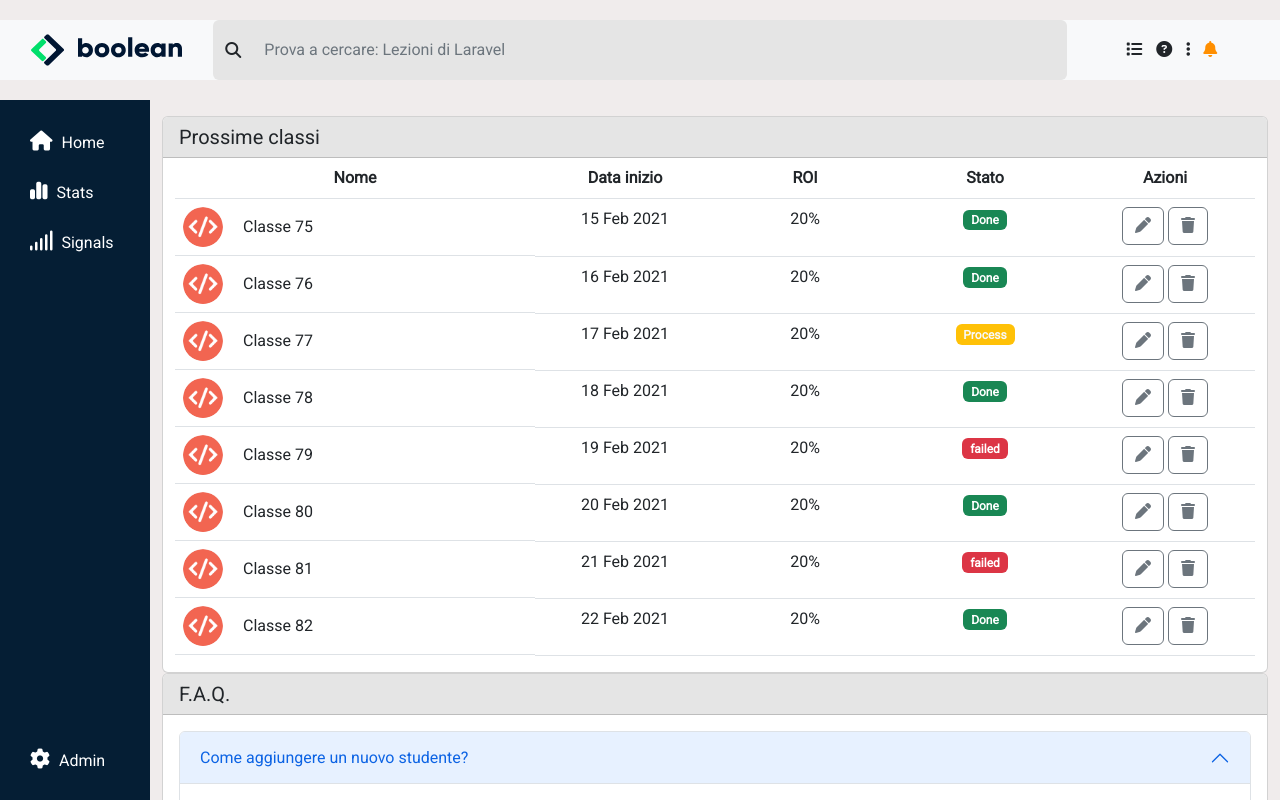
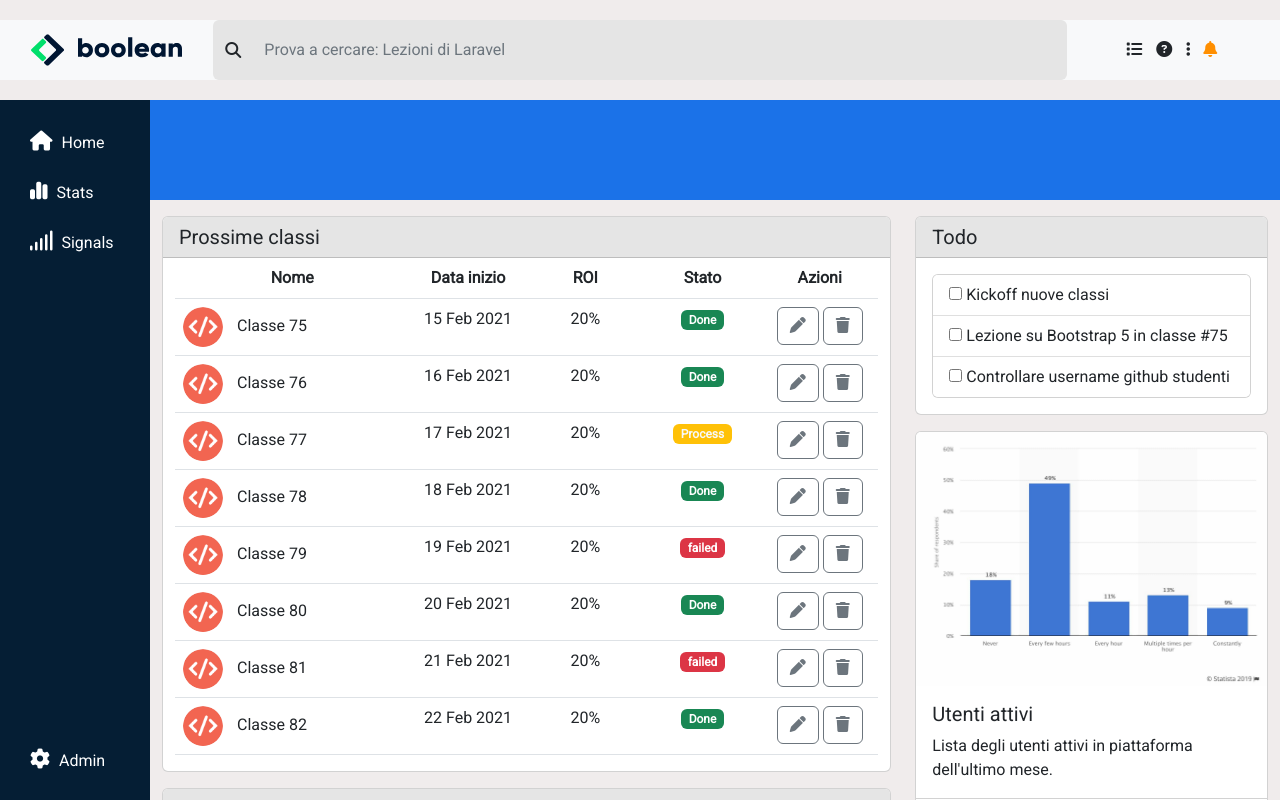
Before and after one commit to alessiam1909/html-css-bootstrap-dashboard, a plain HTML site: page index.html in a window 1280 px wide. Drawn offline with nearby package versions, Linux system fonts and the light colour scheme.

Commit message:
conclusione main responsive

```diff
--- a/css/style.css
+++ b/css/style.css
@@ -68,16 +68,22 @@ header{
     height: 100px;
     width: 100%;
     background-color: rgba(27,114,232,255);
+    position: fixed;
+    z-index: 1;
 }
 
-.logo-arancio {
-    width: 40px;
-    height: 40px;
-    margin-right: 20px;
+.margin-top{
+    margin-top: 100px;
+}
+
+.logo-arancio{
+    text-align: left;
 }
 
 .logo-arancio img{
-    width: 100%;
+    width: 40px;
+    height: 40px;
+    margin-right: 10px;
     border-radius: 50%;
     overflow: hidden;
 }
--- a/index.html
+++ b/index.html
@@ -81,10 +81,10 @@
                 <div class="header-main">
 
                 </div>
-                <div class="container-fluid py-3">
-                    <div class="row">
-                        <div class="col-12">
-                            <div class="card">
+                <div class="container-fluid py-3 margin-top">
+                    <div class="row flex-wrap">
+                        <div class="col-12 col-lg-8 mb-3">
+                            <div class="card mb-3">
                                 <h5 class="card-header bg-light-gray">Prossime classi</h5>
                                 <div class="container-fluid">
                                     <table class="table text-center">
@@ -99,11 +99,11 @@
                                         </thead>
                                         <tbody>
                                           <tr>
-                                            <td class="d-md-flex justify-content-start align-items-center">
+                                            <td>
                                                 <div class="logo-arancio">
                                                     <img src="./img/class-avatar.jpg" alt="class-logo">
+                                                    Classe 75
                                                 </div>
-                                                Classe 75
                                             </td>
                                             <td class="d-none d-md-table-cell">15 Feb 2021</td>
                                             <td class="d-none d-md-table-cell">20%</td>
@@ -114,11 +114,11 @@
                                             </td>
                                           </tr>
                                           <tr>
-                                            <td class="d-md-flex justify-content-start align-items-center">
+                                            <td class="text-center d-table-cell">
                                                 <div class="logo-arancio">
                                                     <img src="./img/class-avatar.jpg" alt="class-logo">
+                                                    Classe 76
                                                 </div>
-                                                Classe 76
                                             </td>
                                             <td class="d-none d-md-table-cell">16 Feb 2021</td>
                                             <td class="d-none d-md-table-cell">20%</td>
@@ -129,11 +129,11 @@
                                             </td>
                                           </tr>
                                           <tr>
-                                            <td class="d-md-flex justify-content-start align-items-center">
+                                            <td class="text-center d-table-cell">
                                                 <div class="logo-arancio">
                                                     <img src="./img/class-avatar.jpg" alt="class-logo">
+                                                    Classe 77
                                                 </div>
-                                                Classe 77
                                             </td>
                                             <td class="d-none d-md-table-cell">17 Feb 2021</td>
                                             <td class="d-none d-md-table-cell">20%</td>
@@ -144,11 +144,11 @@
                                             </td>
                                           </tr>
                                           <tr>
-                                            <td class="d-md-flex justify-content-start align-items-center">
+                                            <td class="text-center d-table-cell">
                                                 <div class="logo-arancio">
                                                     <img src="./img/class-avatar.jpg" alt="class-logo">
+                                                    Classe 78
                                                 </div>
-                                                Classe 78
                                             </td>
                                             <td class="d-none d-md-table-cell">18 Feb 2021</td>
                                             <td class="d-none d-md-table-cell">20%</td>
@@ -159,11 +159,11 @@
                                             </td>
                                           </tr>
                                           <tr>
-                                            <td class="d-md-flex justify-content-start align-items-center">
+                                            <td class="text-center d-table-cell">
                                                 <div class="logo-arancio">
                                                     <img src="./img/class-avatar.jpg" alt="class-logo">
+                                                    Classe 79
                                                 </div>
-                                                Classe 79
                                             </td>
                                             <td class="d-none d-md-table-cell">19 Feb 2021</td>
                                             <td class="d-none d-md-table-cell">20%</td>
@@ -174,11 +174,11 @@
                                             </td>
                                           </tr>
                                           <tr>
-                                            <td class="d-md-flex justify-content-start align-items-center">
+                                            <td class="text-center d-table-cell">
                                                 <div class="logo-arancio">
                                                     <img src="./img/class-avatar.jpg" alt="class-logo">
+                                                    Classe 80
                                                 </div>
-                                                Classe 80
                                             </td>
                                             <td class="d-none d-md-table-cell">20 Feb 2021</td>
                                             <td class="d-none d-md-table-cell">20%</td>
@@ -189,11 +189,11 @@
                                             </td>
                                           </tr>
                                           <tr>
-                                            <td class="d-md-flex justify-content-start align-items-center">
+                                            <td class="text-center d-table-cell">
                                                 <div class="logo-arancio">
                                                     <img src="./img/class-avatar.jpg" alt="class-logo">
+                                                    Classe 81
                                                 </div>
-                                                Classe 81
                                             </td>
                                             <td class="d-none d-md-table-cell">21 Feb 2021</td>
                                             <td class="d-none d-md-table-cell">20%</td>
@@ -204,11 +204,11 @@
                                             </td>
                                           </tr>
                                           <tr>
-                                            <td class="d-md-flex justify-content-start align-items-center">
+                                            <td class="text-center d-table-cell">
                                                 <div class="logo-arancio">
                                                     <img src="./img/class-avatar.jpg" alt="class-logo">
+                                                    Classe 82
                                                 </div>
-                                                Classe 82
                                             </td>
                                             <td class="d-none d-md-table-cell">22 Feb 2021</td>
                                             <td class="d-none d-md-table-cell">20%</td>
@@ -266,7 +266,41 @@
                                 </div>
                               </div>
                         </div>
-                        <div class="col"></div>
+                        <div class="col-12 col-lg-4 mb-3">
+                            <div class="card mb-3">
+                                <h5 class="card-header bg-light-gray">Todo</h5>
+                                <div class="card-body">
+                                    <div class="card">
+                                        <ul class="list-group list-group-flush">
+                                          <li class="list-group-item">
+                                            <input type="checkbox"> Kickoff nuove classi
+                                          </li>
+                                          <li class="list-group-item">
+                                            <input type="checkbox"> Lezione su Bootstrap 5 in classe #75
+                                          </li>
+                                          <li class="list-group-item">
+                                            <input type="checkbox"> Controllare username github studenti
+                                          </li>
+                                        </ul>
+                                      </div>
+                                </div>
+                              </div>
+                            <div class="card">
+                                <img src="./img/stats.jpeg" class="card-img-top" alt="statistiche">
+                                <div class="card-body">
+                                  <h5 class="card-title">Utenti attivi</h5>
+                                  <p class="card-text">Lista degli utenti attivi in piattaforma dell'ultimo mese.</p>
+                                </div>
+                                <ul class="list-group list-group-flush">
+                                  <li class="list-group-item">Gennaio: 1200</li>
+                                  <li class="list-group-item">Febbraio: 800</li>
+                                  <li class="list-group-item">Marzo: 1500</li>
+                                </ul>
+                                <div class="card-body">
+                                  <a href="#" class="card-link">Visualizza report approfondito</a>
+                                </div>
+                              </div>
+                        </div>
                     </div>
                 </div>
             </main>
```
